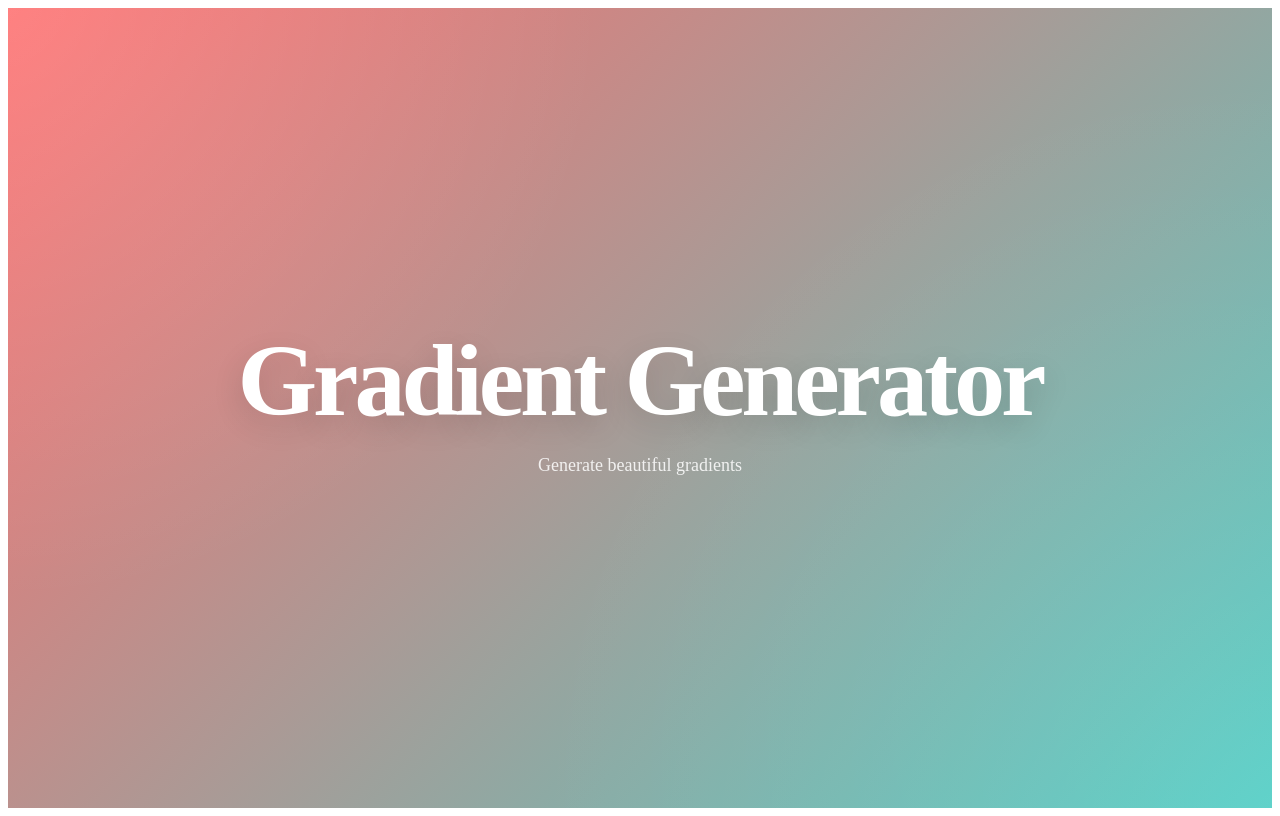
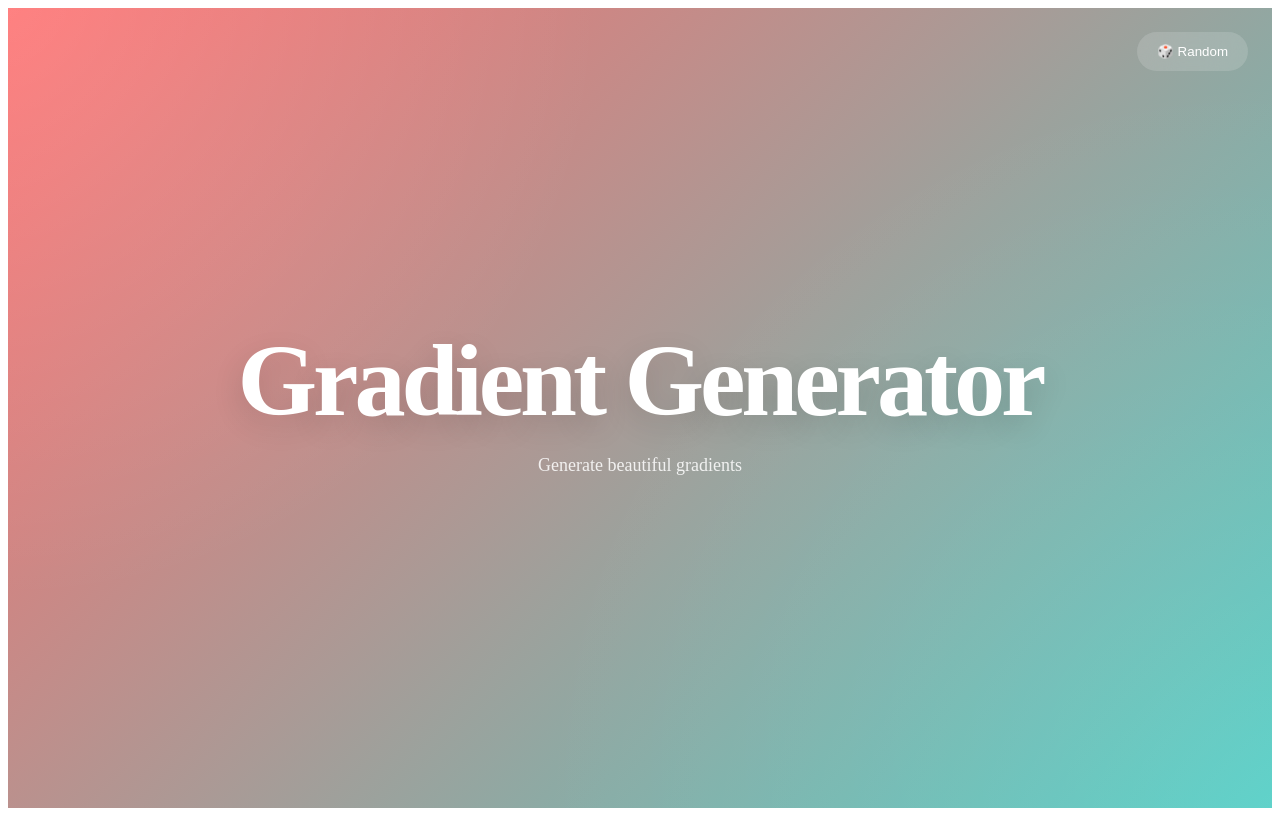
Before and after one commit to GeorgeBlackbird/gradient, a Nuxt app: page / in a window 1280 px wide. Built offline with nearby package versions, Linux system fonts and the light colour scheme.

Commit message:
feat: random gradient generation

```diff
--- a/app/components/GradientPreview.vue
+++ b/app/components/GradientPreview.vue
@@ -1,5 +1,9 @@
 <script setup lang="ts">
-const { css } = useGradient()
+  const { css, generateRandomGradient } = useGradient()
+
+  onKeyStroke('r', () => {
+    generateRandomGradient()
+  })
 </script>
 
 <template>
@@ -9,15 +13,15 @@ const { css } = useGradient()
       background: css,
     }"
   >
-    <div class="gradient-preview__overlay"/>
+    <div class="gradient-preview__overlay" />
 
     <div class="gradient-preview__content">
       <h1>Gradient Generator</h1>
 
-      <p>
-        Generate beautiful gradients
-      </p>
+      <p>Generate beautiful gradients</p>
     </div>
+
+    <button class="random-button" @click="generateRandomGradient">🎲 Random</button>
   </div>
 </template>
 
@@ -39,16 +43,8 @@ const { css } = useGradient()
       inset: 0;
 
       background:
-      radial-gradient(
-        circle at top left,
-        rgb(255 255 255 / 0.15),
-        transparent 40%
-      ),
-      radial-gradient(
-        circle at bottom right,
-        rgb(255 255 255 / 0.1),
-        transparent 50%
-      );
+        radial-gradient(circle at top left, rgb(255 255 255 / 0.15), transparent 40%),
+        radial-gradient(circle at bottom right, rgb(255 255 255 / 0.1), transparent 50%);
 
       pointer-events: none;
     }
@@ -72,18 +68,13 @@ const { css } = useGradient()
     h1 {
       margin: 0;
 
-    font-size: clamp(
-      3rem,
-      8vw,
-      7rem
-    );
+      font-size: clamp(3rem, 8vw, 7rem);
 
       font-weight: 800;
 
       letter-spacing: -0.04em;
 
-    text-shadow:
-      0 10px 30px rgb(0 0 0 / 0.15);
+      text-shadow: 0 10px 30px rgb(0 0 0 / 0.15);
     }
 
     p {
@@ -93,22 +84,49 @@ const { css } = useGradient()
 
       opacity: 0.85;
     }
+
+    .random-button {
+      position: absolute;
+
+      top: 24px;
+      right: 24px;
+
+      z-index: 10;
+
+      border: none;
+      border-radius: 999px;
+
+      padding: 12px 20px;
+
+      backdrop-filter: blur(20px);
+
+      background: rgb(255 255 255 / 0.15);
+
+      color: white;
+
+      cursor: pointer;
+
+      transition: 0.2s;
+    }
+
+    .random-button:hover {
+      transform: translateY(-2px);
+
+      background: rgb(255 255 255 / 0.25);
+    }
   }
 
   @keyframes gradient-flow {
     0% {
-    background-position:
-      0% 50%;
+      background-position: 0% 50%;
     }
 
     50% {
-    background-position:
-      100% 50%;
+      background-position: 100% 50%;
     }
 
     100% {
-    background-position:
-      0% 50%;
+      background-position: 0% 50%;
     }
   }
 </style>
--- a/app/composables/useGradient.ts
+++ b/app/composables/useGradient.ts
@@ -1,8 +1,6 @@
 import { computed } from 'vue'
-import type {
-  GradientConfig,
-  GradientStop,
-} from '~/types/gradient'
+import type { GradientConfig, GradientStop } from '~/types/gradient'
+import { generateGradient } from '~/utils/generateGradient'
 
 const DEFAULT_GRADIENT: GradientConfig = {
   type: 'linear',
@@ -24,24 +22,14 @@ const DEFAULT_GRADIENT: GradientConfig = {
 }
 
 export const useGradient = () => {
-  const gradient = useLocalStorage<GradientConfig>(
-    'gradient',
-    structuredClone(DEFAULT_GRADIENT),
-  )
+  const gradient = useLocalStorage<GradientConfig>('gradient', structuredClone(DEFAULT_GRADIENT))
 
   const sortedStops = computed(() => {
-    return [...gradient.value.stops].sort(
-      (a, b) => a.position - b.position,
-    )
+    return [...gradient.value.stops].sort((a, b) => a.position - b.position)
   })
 
   const stopsCss = computed(() => {
-    return sortedStops.value
-      .map(
-        stop =>
-          `${stop.color} ${stop.position}%`,
-    )
-    .join(', ')
+    return sortedStops.value.map((stop) => `${stop.color} ${stop.position}%`).join(', ')
   })
 
   const css = computed(() => {
@@ -69,10 +57,7 @@ export const useGradient = () => {
     }
   })
 
-  const addStop = (
-    color: string,
-    position: number,
-  ) => {
+  const addStop = (color: string, position: number) => {
     gradient.value.stops.push({
       id: crypto.randomUUID(),
       color,
@@ -81,26 +66,15 @@ export const useGradient = () => {
   }
 
   const removeStop = (id: string) => {
-    if (
-      gradient.value.stops.length <= 2
-    ) {
+    if (gradient.value.stops.length <= 2) {
       return
     }
 
-    gradient.value.stops =
-      gradient.value.stops.filter(
-        stop => stop.id !== id,
-      )
+    gradient.value.stops = gradient.value.stops.filter((stop) => stop.id !== id)
   }
 
-  const updateStop = (
-    id: string,
-    payload: Partial<GradientStop>,
-  ) => {
-    const stop =
-      gradient.value.stops.find(
-        stop => stop.id === id,
-      )
+  const updateStop = (id: string, payload: Partial<GradientStop>) => {
+    const stop = gradient.value.stops.find((stop) => stop.id === id)
 
     if (!stop) {
       return
@@ -109,15 +83,16 @@ export const useGradient = () => {
     Object.assign(stop, payload)
   }
 
-  const updateAngle = (
-    angle: number,
-  ) => {
+  const updateAngle = (angle: number) => {
     gradient.value.angle = angle
   }
 
+  const generateRandomGradient = () => {
+    gradient.value = generateGradient()
+  }
+
   const reset = () => {
-    gradient.value =
-      structuredClone(DEFAULT_GRADIENT)
+    gradient.value = structuredClone(DEFAULT_GRADIENT)
   }
 
   return {
@@ -133,6 +108,8 @@ export const useGradient = () => {
 
     updateAngle,
 
+    generateRandomGradient,
+
     reset,
   }
 }
--- a/app/types/gradient.ts
+++ b/app/types/gradient.ts
@@ -1,7 +1,4 @@
-export type GradientType =
-  | 'linear'
-  | 'radial'
-  | 'conic'
+export type GradientType = 'linear' | 'radial' | 'conic'
 
 export interface GradientStop {
   id: string
--- /dev/null
+++ b/app/utils/generateGradient.ts
@@ -0,0 +1,48 @@
+import type { GradientConfig } from '~/types/gradient'
+
+const random = (min: number, max: number) => {
+  return Math.floor(Math.random() * (max - min + 1) + min)
+}
+
+const normalizeHue = (hue: number) => {
+  return ((hue % 360) + 360) % 360
+}
+
+const createHsl = (hue: number, saturation: number, lightness: number) => {
+  return `hsl(${normalizeHue(hue)} ${saturation}% ${lightness}%)`
+}
+
+export const generateGradient = (): GradientConfig => {
+  const baseHue = random(0, 359)
+
+  const angle = random(0, 360)
+
+  const stopCount = random(2, 4)
+
+  const paletteTypes = [
+    [0, 30, 60],
+    [0, 60, 120],
+    [0, 120, 240],
+    [0, 20, 180],
+  ]
+
+  const offsets = paletteTypes[random(0, paletteTypes.length - 1)]
+
+  const stops = Array.from({ length: stopCount }, (_, index) => {
+    const hue = baseHue + offsets[index % offsets.length]
+
+    return {
+      id: crypto.randomUUID(),
+
+      color: createHsl(hue, random(70, 90), random(55, 72)),
+
+      position: stopCount === 1 ? 0 : Math.round((index / (stopCount - 1)) * 100),
+    }
+  })
+
+  return {
+    type: 'linear',
+    angle,
+    stops,
+  }
+}
--- /dev/null
+++ b/app/utils/random.ts
@@ -0,0 +1,3 @@
+export default () => {
+  return 'Hello Util'
+}
```
Also changed, not shown: 1 other file (tests, documents, lock files or other folders). Lines whose indentation alone changed are shown as unchanged.
